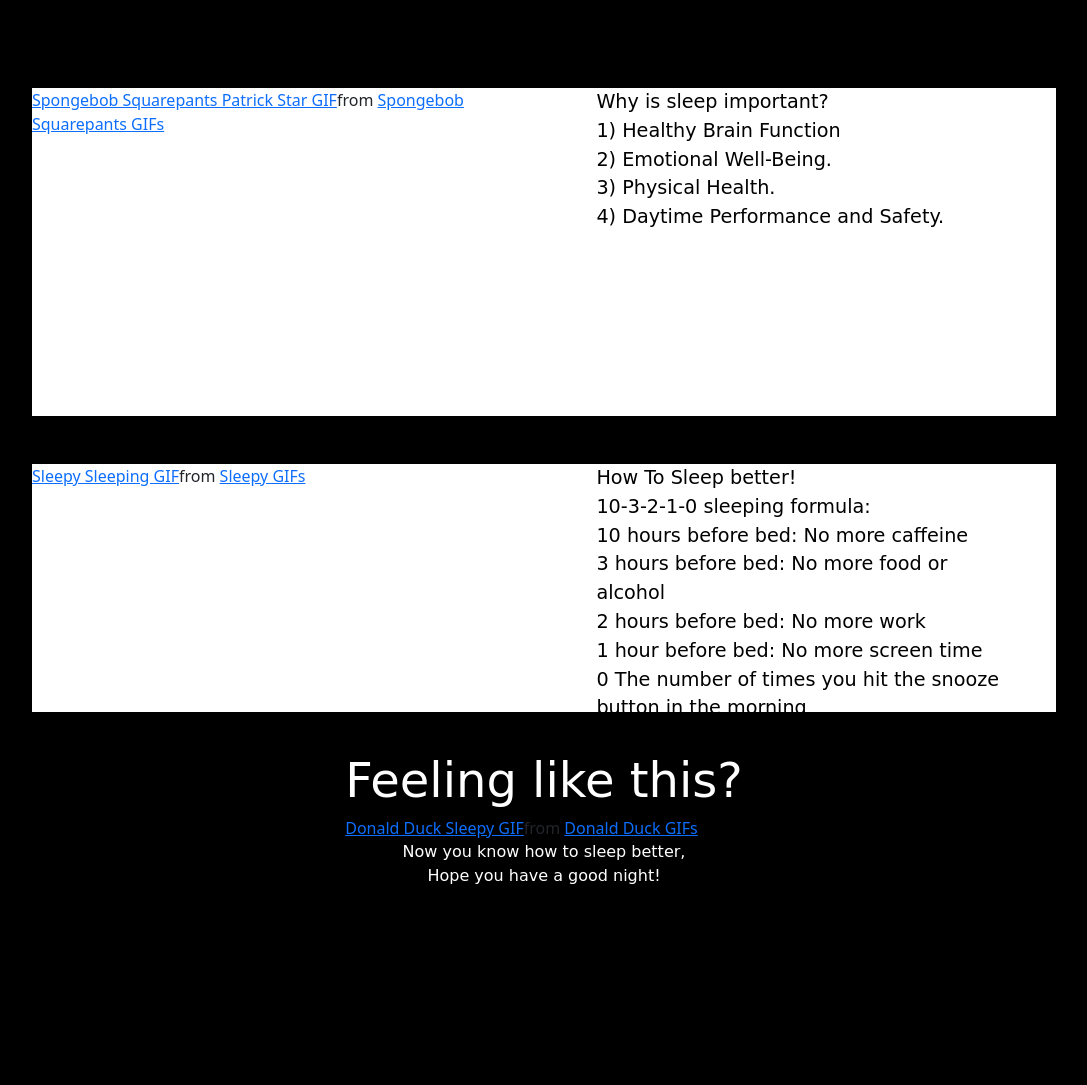
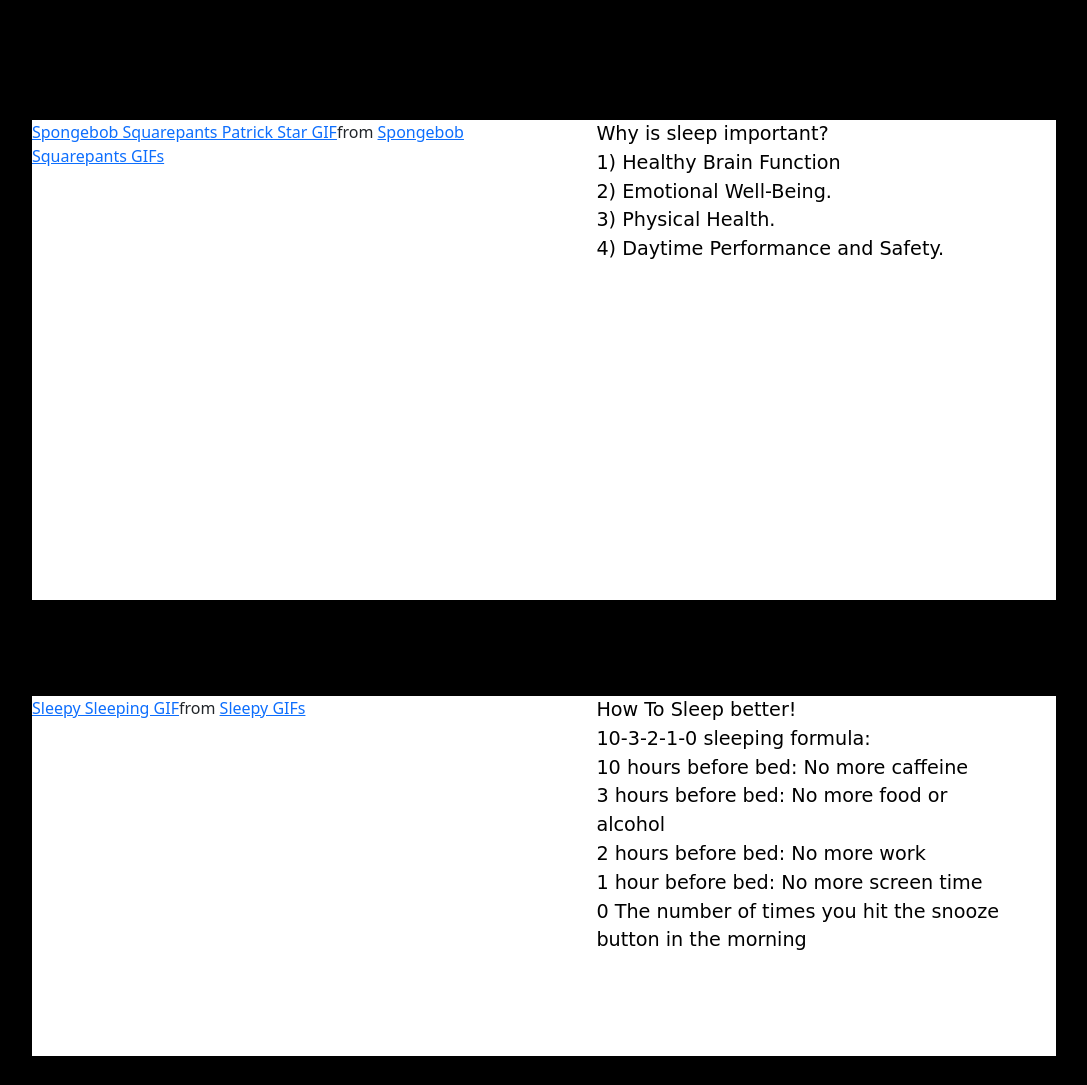
Before and after one commit to ziminggg/ziminggg.github.io, a plain HTML site: page index.html in a window 1280 px wide. Shown: the part 360-1445 px from the top of the page, without its empty margins (96-1183 px from the left). Before the commit the page ends 1376 px from the top, so only its background shows below. Drawn offline with nearby package versions, Linux system fonts and the light colour scheme; a script that the page names is missing; a web font is replaced by a local one.

Commit message:
Add files via upload

```diff
--- a/index.html
+++ b/index.html
@@ -23,6 +23,7 @@
           <div class="title-hello text-center">
               Feeling like this?
           </div>
+
 <div class="tenor-gif-embed" data-postid="17394791" data-share-method="host" data-aspect-ratio="1.33891" data-width="100%"><a href="https://tenor.com/view/tired-lazy-bed-time-donald-duck-sleepy-eyes-gif-17394791">Tired Lazy GIF</a>from <a href="https://tenor.com/search/tired-gifs">Tired GIFs</a></div> <script type="text/javascript" async src="https://tenor.com/embed.js"></script>
 
     <div class="title-name text-center">
@@ -77,9 +78,6 @@ How To Sleep better! <br>
     <div class="title-container d-flex container-fluid w-100 justify-content-center align-items-center">
       <div class="">
 
-        <div class="title-hello text-center">
-            Feeling like this?
-        </div>
 
 <div class="tenor-gif-embed" data-postid="7458593" data-share-method="host" data-aspect-ratio="1.33" data-width="100%"><a href="https://tenor.com/view/donald-duck-sleepy-good-night-sweet-dreams-sleep-well-gif-7458593">Donald Duck Sleepy GIF</a>from <a href="https://tenor.com/search/donald+duck-gifs">Donald Duck GIFs</a></div> <script type="text/javascript" async src="https://tenor.com/embed.js"></script>
   <div class="title-ending text-center">
--- a/style.css
+++ b/style.css
@@ -1,6 +1,6 @@
 
 .title-container{
-    height: 50vh;
+    height: 60vh;
 }
 
 .title-hello{
@@ -28,28 +28,21 @@
   font-family: 'ZCOOL KuaiLe', cursive;
 
   position: relative;;
-  top: -0rem;
+  top: 0rem;
   color: white;
 }
 
 .about-me-container {
   width: 80vw;
-  height: 41vh;
+  height: 60vh;
 
   position: relative;
-  top: 3rem;
+  top: 0rem;
 
 
   margin-left: 10vw;
 
   background-color: white;
-
-}
-
-.{
-  height: 20vw;
-  width: 20vw;
-  border-radius: 100%;
 
 }
 
@@ -65,7 +58,7 @@
 
 .how-to-sleep-better-container{
   width: 80vw;
-  height: 31vh;
+  height: 45vh;
 
   position: relative;
   top: 6rem;
@@ -77,9 +70,14 @@
 }
 
 .title-ending {
+      height: 0;
       font-size: 1rem;
       font-weight: 500;
       font-family: 'ZCOOL KuaiLe', cursive;
       color: white;
+position: relative;
+top: 0rem;
+
+
 
   }
```
